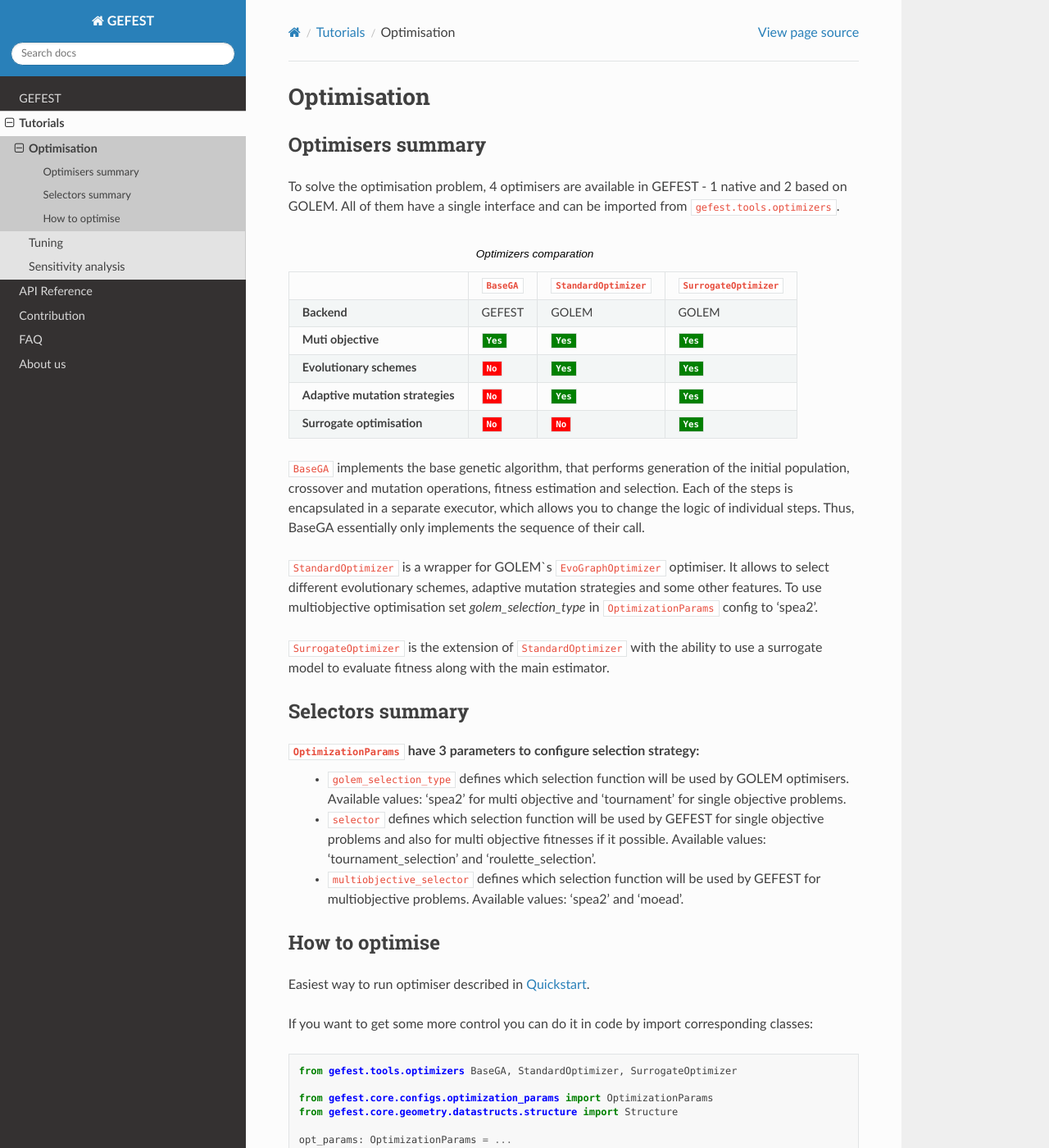
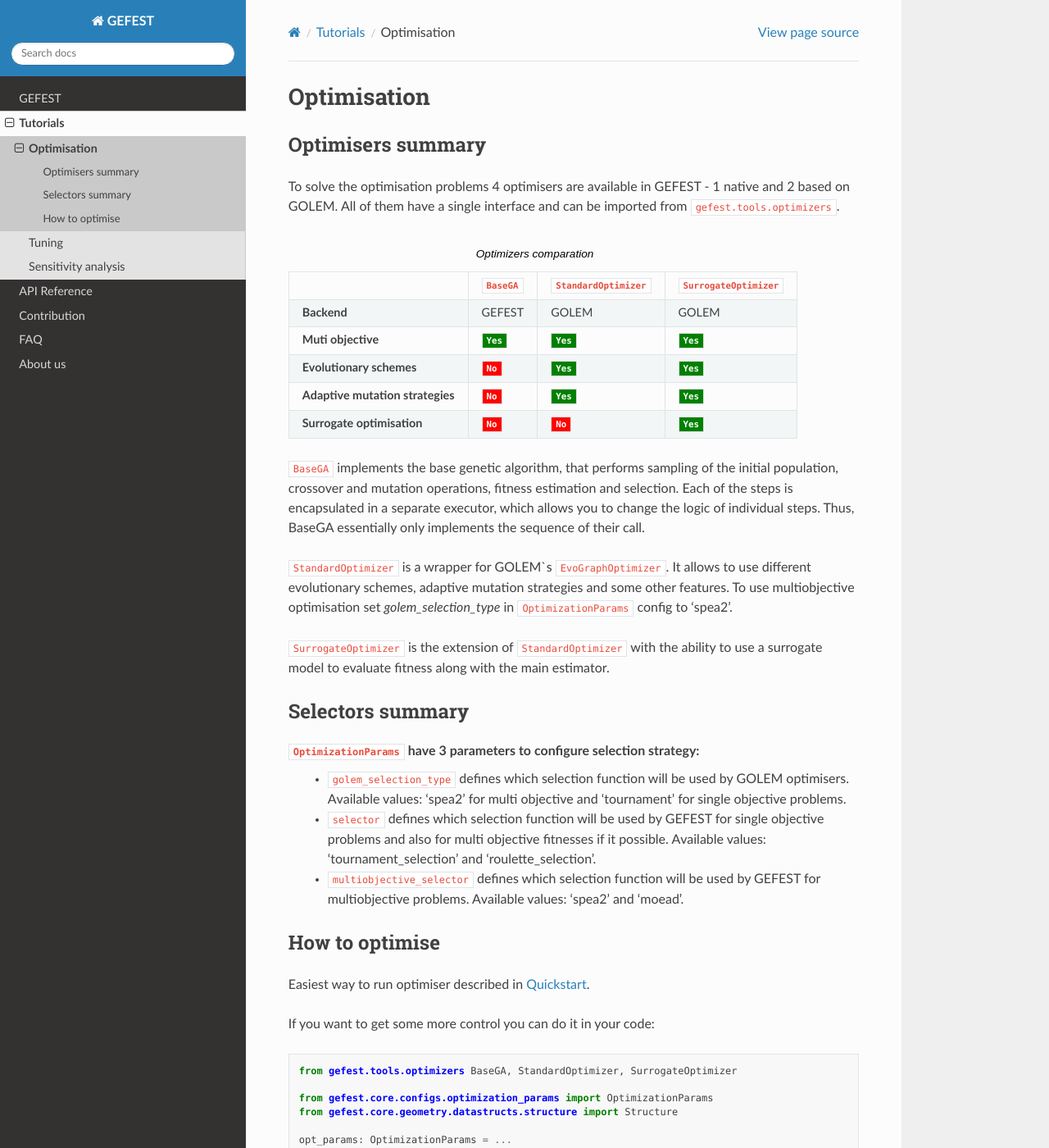
Before and after one commit to aimclub/GEFEST, a Sphinx documentation site: the page built from docs/source/tutorials/optimisation.rst, in a window 1280 px wide and 1400 px high. Shown: the whole window at 82% size. Built offline with Sphinx 7.4.7 and the Read the Docs theme 2.0.0, drawn with Linux system fonts in a browser that asks for light colours.

Commit message:
minor doc fix

```diff
--- a/docs/source/tutorials/optimisation.rst
+++ b/docs/source/tutorials/optimisation.rst
@@ -7,7 +7,7 @@ Optimisation
 Optimisers summary
 ------------------
 
-To solve the optimisation problem, 4 optimisers are available in GEFEST - 1 native and 2 based on GOLEM.
+To solve the optimisation problems 4 optimisers are available in GEFEST - 1 native and 2 based on GOLEM.
 All of them have a single interface and can be imported from ``gefest.tools.optimizers``.
 
 .. list-table:: Optimizers comparation
@@ -39,13 +39,13 @@ All of them have a single interface and can be imported from ``gefest.tools.opti
      - :raw-html-m2r:`<code style="background:green;color:white;font-weight:bold">Yes</code>`
 
 
-``BaseGA`` implements the base genetic algorithm, that performs generation of the initial population,
+``BaseGA`` implements the base genetic algorithm, that performs sampling of the initial population,
 crossover and mutation operations, fitness estimation and selection.
 Each of the steps is encapsulated in a separate executor, which allows you to change the logic of individual steps.
 Thus, BaseGA essentially only implements the sequence of their call.
 
-``StandardOptimizer`` is a wrapper for GOLEM`s ``EvoGraphOptimizer`` optimiser.
-It allows to select different evolutionary schemes, adaptive mutation strategies and some other features.
+``StandardOptimizer`` is a wrapper for GOLEM`s ``EvoGraphOptimizer``.
+It allows to use different evolutionary schemes, adaptive mutation strategies and some other features.
 To use multiobjective optimisation set `golem_selection_type` in ``OptimizationParams`` config to 'spea2'.
 
 ``SurrogateOptimizer`` is the extension of ``StandardOptimizer`` with the ability
@@ -64,7 +64,7 @@ How to optimise
 
 Easiest way to run optimiser described in :ref:`quickstart`.
 
-If you want to get some more control you can do it in code by import corresponding classes:
+If you want to get some more control you can do it in your code:
 
 .. code-block:: python
 
--- a/docs/source/tutorials/tuning.rst
+++ b/docs/source/tutorials/tuning.rst
@@ -62,11 +62,12 @@ Here we will take a closer look at several ``TunerParams`` attributes which may
 
 *
   ``hyperopt_dist`` is the type of distribution from which random values will be taken during tuning. Available values are names of `hpyeropt hp module finctions <https://github.com/hyperopt/hyperopt/blob/master/hyperopt/hp.py>`_.
+  **Note**: in GOLEM 0.4.0 part of tuners does not converts bounds into mu and sigma. Use 'uniform' to avoid invalid intervals.
 
 *
   ``variance_generator`` is function that generates bounds of intervals from which random values should pe picked for all components of all point in structure. If normal distribution set they will be automatically converted into means and varicances.
 
-``verage_edge_variance`` function setes variance to 50% of average edge length for each polygon. This solution can be much more "greedy" than necessary, which can lead to many invalid intermediate variants during tuning. To improve fitness in fewer tuning steps, it is worth creating variance generation functions for selecting smaller intervals based on the conditions of a specific task.
+``percent_edge_variance`` function setes variance to spicific percent of average edge length for each polygon. This solution can be much more "greedy" than necessary, which can lead to many invalid intermediate variants during tuning. To improve fitness in fewer tuning steps, it is worth creating variance generation functions for selecting smaller intervals based on the conditions of a specific task.
 
 Now that the ``OptimizationParams`` have been defined and some structures have been created, we can run tuning with couple lines of code:
 
```
Also changed, not shown: docs/source/gefest/quickstart.rst (+4 -4 lines).
